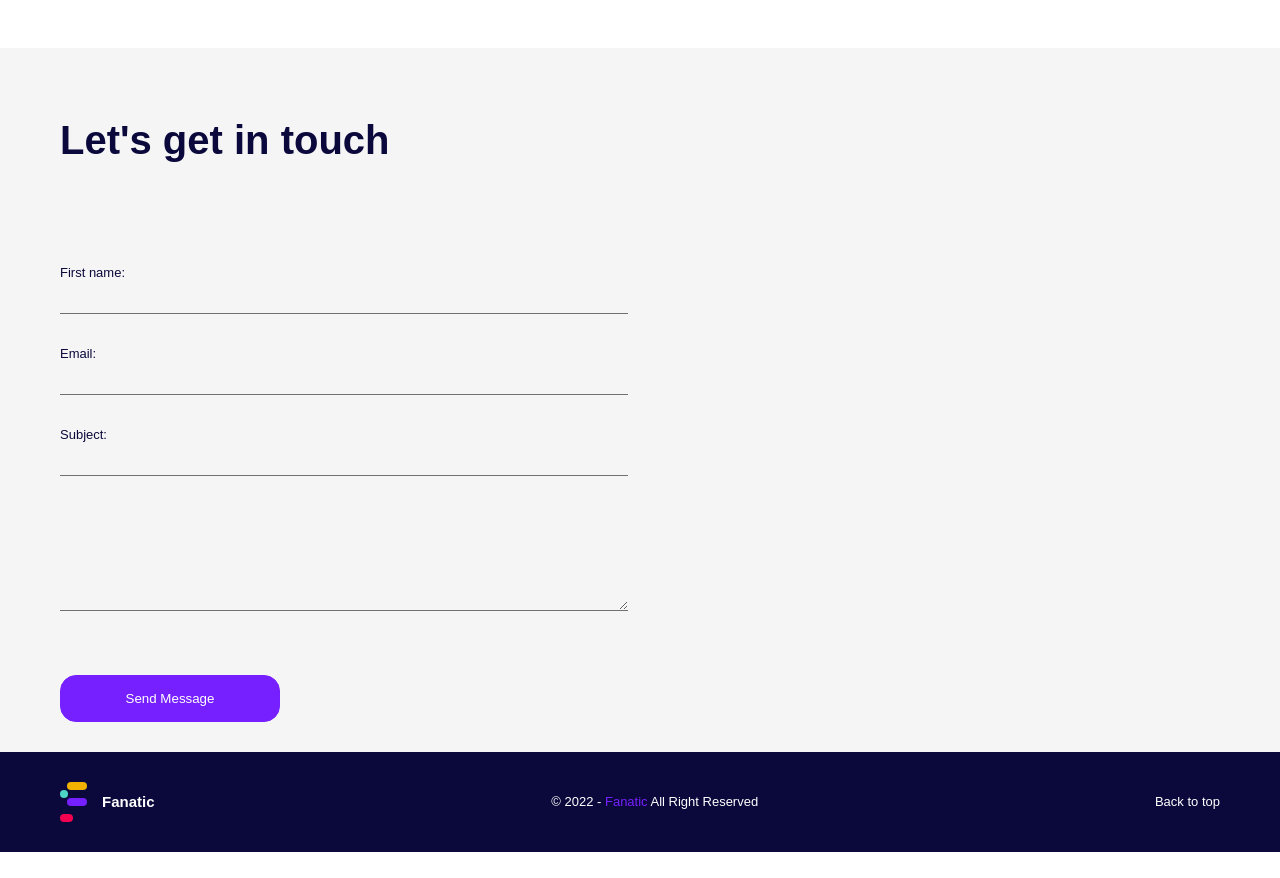
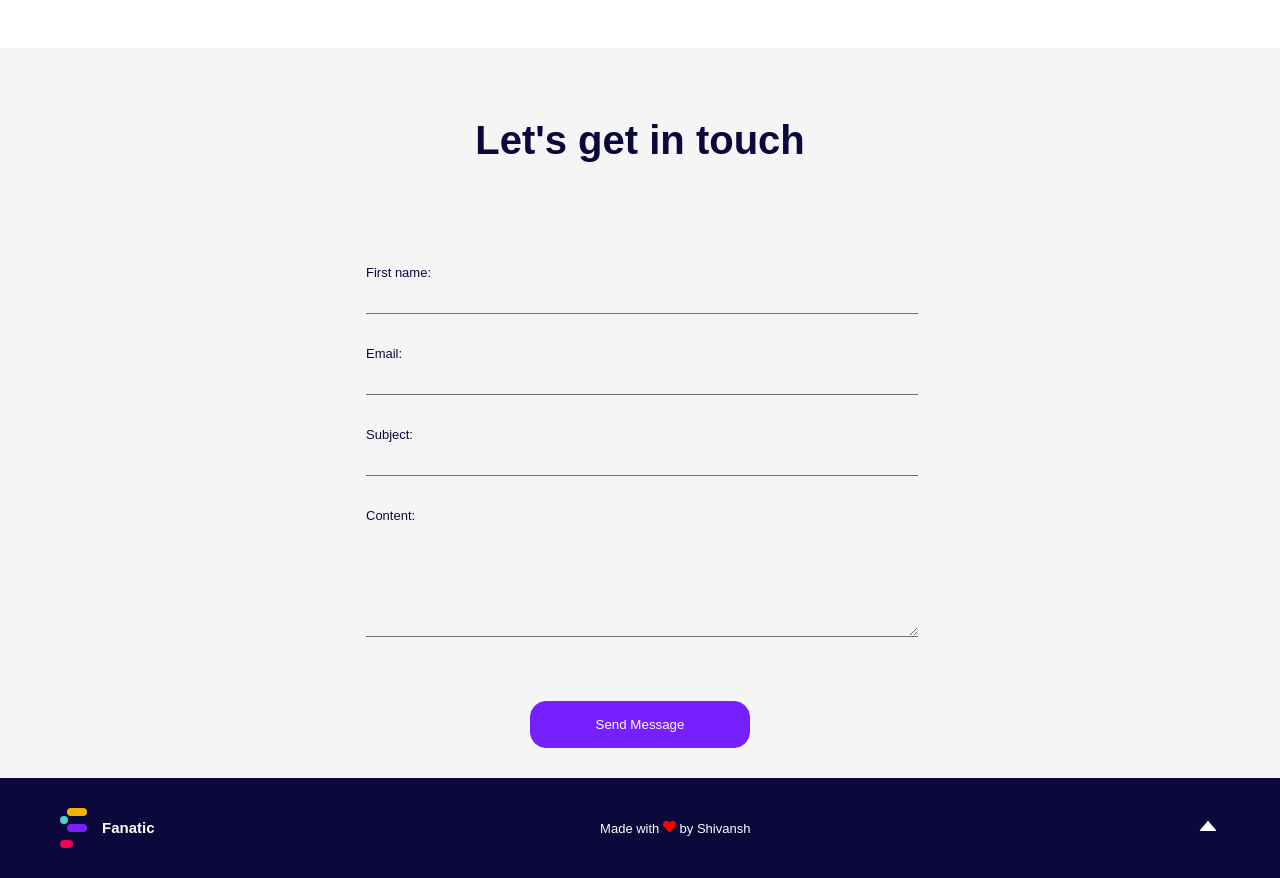
Before and after one commit to Shiv10/portfolio, a React (Create React App) app: page / in a window 1280 px wide. Shown: the part 2208-3086 px from the top of the page. Before the commit the page ends 3060 px from the top, so only its background shows below. Built offline with nearby package versions, Linux system fonts and the light colour scheme; a web font is replaced by a local one.

Commit message:
feat: contact page

```diff
--- a/src/components/Sections/Contact.jsx
+++ b/src/components/Sections/Contact.jsx
@@ -8,10 +8,10 @@ export default function Contact() {
       <div className="lightBg">
         <div className="container">
           <HeaderInfo>
-            <h1 className="font40 extraBold">Let's get in touch</h1>
+            <h1 className="font40 extraBold" style={{ textAlign: "center" }}>Let's get in touch</h1>
           </HeaderInfo>
-          <div className="row" style={{ paddingBottom: "30px" }}>
-            <div className="col-xs-12 col-sm-12 col-md-6 col-lg-6">
+          <div className="row" style={{ paddingBottom: "30px", margin: "auto" }}>
+            <div className="col-xs-12 col-sm-12 col-md-6 col-lg-6" style={{ margin: "auto" }}>
               <Form>
                 <label className="font13">First name:</label>
                 <input type="text" id="fname" name="fname" className="font20 extraBold" />
@@ -19,10 +19,11 @@ export default function Contact() {
                 <input type="text" id="email" name="email" className="font20 extraBold" />
                 <label className="font13">Subject:</label>
                 <input type="text" id="subject" name="subject" className="font20 extraBold" />
-                <textarea rows="4" cols="50" type="text" id="message" name="message" className="font20 extraBold" />
+                <label className="font13">Content:</label>
+                <textarea rows="4" cols="50" type="text" id="message" name="message" className="font15" style={{paddingTop: "10px"}}/>
               </Form>
               <SumbitWrapper className="flex">
-                <ButtonInput type="submit" value="Send Message" className="pointer animate radius8" style={{ maxWidth: "220px" }} />
+                <ButtonInput type="submit" value="Send Message" className="pointer animate radius8" style={{ maxWidth: "220px",  margin:"auto"}} />
               </SumbitWrapper>
             </div>
           </div>
--- a/src/components/Sections/Footer.jsx
+++ b/src/components/Sections/Footer.jsx
@@ -1,6 +1,8 @@
 import React from "react";
 import styled from "styled-components";
 import { Link } from "react-scroll";
+import { FaHeart } from "react-icons/fa";
+import { AiFillCaretUp } from "react-icons/ai"
 // Assets
 import LogoImg from "../../assets/svg/Logo";
 
@@ -22,11 +24,11 @@ export default function Contact() {
               </h1>
             </Link>
             <StyleP className="whiteColor font13">
-              © {getCurrentYear()} - <span className="purpleColor font13">Fanatic</span> All Right Reserved
+               Made with <span><FaHeart style={{color: "red"}}/></span> by Shivansh
             </StyleP>
 
             <Link className="whiteColor animate pointer font13" to="home" smooth={true} offset={-80}>
-              Back to top
+              <AiFillCaretUp className="git" />
             </Link>
           </InnerWrapper>
         </div>
```
